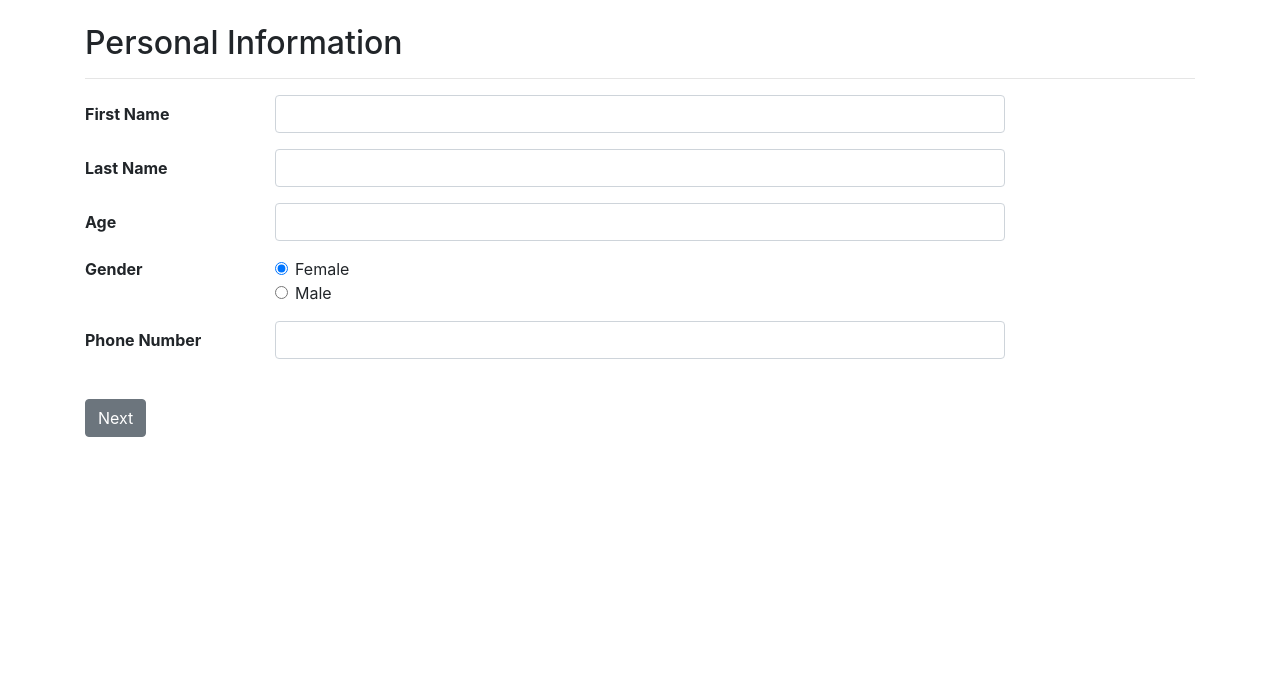
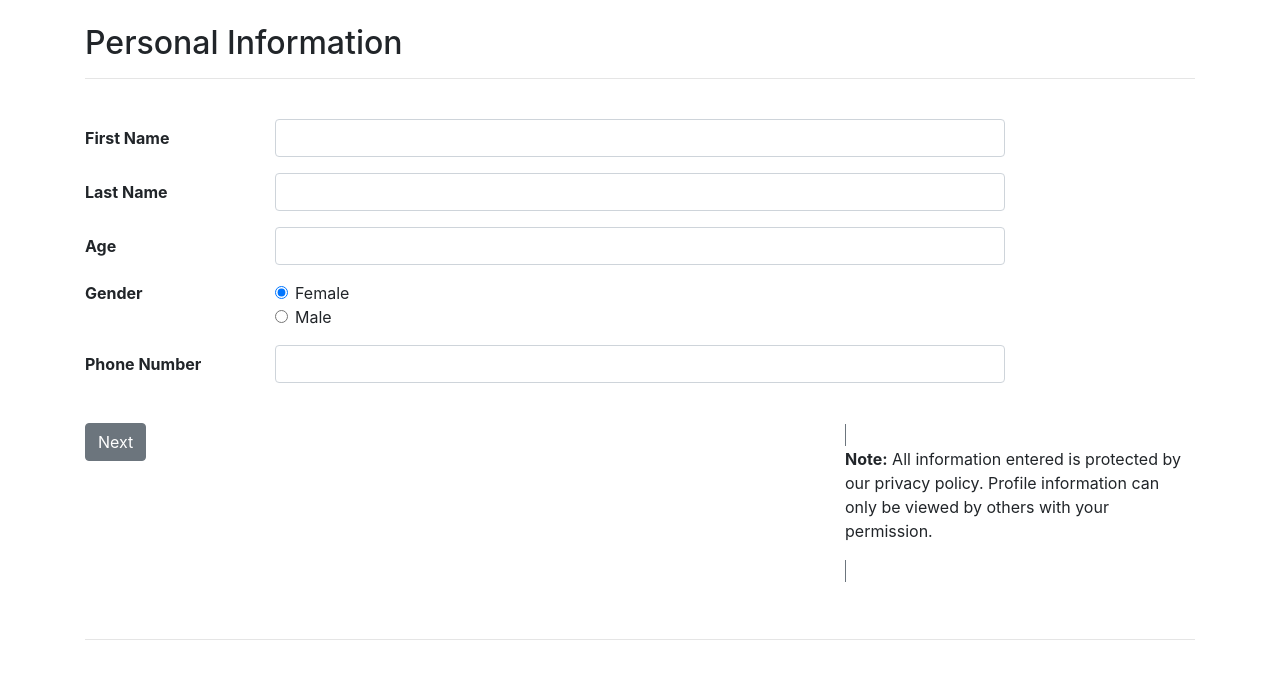
Before and after one commit to aharris52/Dating, a PHP site: page /views/personal-information.html in a window 1280 px wide. Shown: the part 56-735 px from the top of the page. Run offline with PHP 8.4, Linux system fonts and the light colour scheme.

Commit message:
styles and profile added, then i broke something

```diff
--- a/styles/dating-styles.css
+++ b/styles/dating-styles.css
@@ -1,7 +1,3 @@
-body {
-    background-color: orange;
+#privacy {
+    background-color: gainsboro;
 }
-
-p {
-    text-decoration-color: blue;
-}
--- a/views/home2.html
+++ b/views/home2.html
@@ -9,7 +9,7 @@
     <link rel="icon" href="images/favicon.png" type="image/png"/>
 
     <!-- Stylesheet -->
-    <link rel="stylesheet" href="../styles/dating-styles.css">
+    <link rel="stylesheet" href="styles/dating-styles.css">
 
     <!-- Bootstrap Styles -->
     <link rel="stylesheet" href="https://stackpath.bootstrapcdn.com/bootstrap/4.4.1/css/bootstrap.min.css"
--- a/views/personal-information.html
+++ b/views/personal-information.html
@@ -8,7 +8,7 @@
     <link rel="icon" href="../images/favicon.png" type="image/png"/>
 
     <!-- Stylesheet -->
-    <link rel="stylesheet" href="../styles/dating-styles.css">
+    <link rel="stylesheet" href="styles/dating-styles.css">
 
     <!-- Bootstrap Styles -->
     <link rel="stylesheet" href="https://stackpath.bootstrapcdn.com/bootstrap/4.4.1/css/bootstrap.min.css"
@@ -32,9 +32,9 @@
             <span class="navbar-toggler-icon"></span>
         </button>
     </nav><br>
-    <form>
+    <form action="#" method="post">
         <h2>Personal Information</h2>
-        <hr>
+        <hr><br>
 
         <!-- Name Info -->
         <div class="form-group row">
@@ -84,11 +84,21 @@
         </div>
         <br>
         <div class="form-group row">
+            <!-- Button -->
             <div class="col-sm-8">
-                <!--<button type="submit" class="btn btn-primary">Next</button>-->
                 <a href="profile" class="btn btn-secondary">Next</a>
             </div>
-        </div>
+
+            <div class="col-sm-4">
+            <span id="privacy" class="border border-secondary">
+                <p><strong>Note:</strong> All information entered is protected by our privacy policy.
+                Profile information can only be viewed by others with your permission.
+            </p>
+            </span>
+            </div>
+        </div><!-- close bottom row -->
+        <br>
+        <hr>
     </form>
 </div>
 
```
Also changed, not shown: index.php (+12 -2 lines), views/profile.html (+14 -1 lines).
